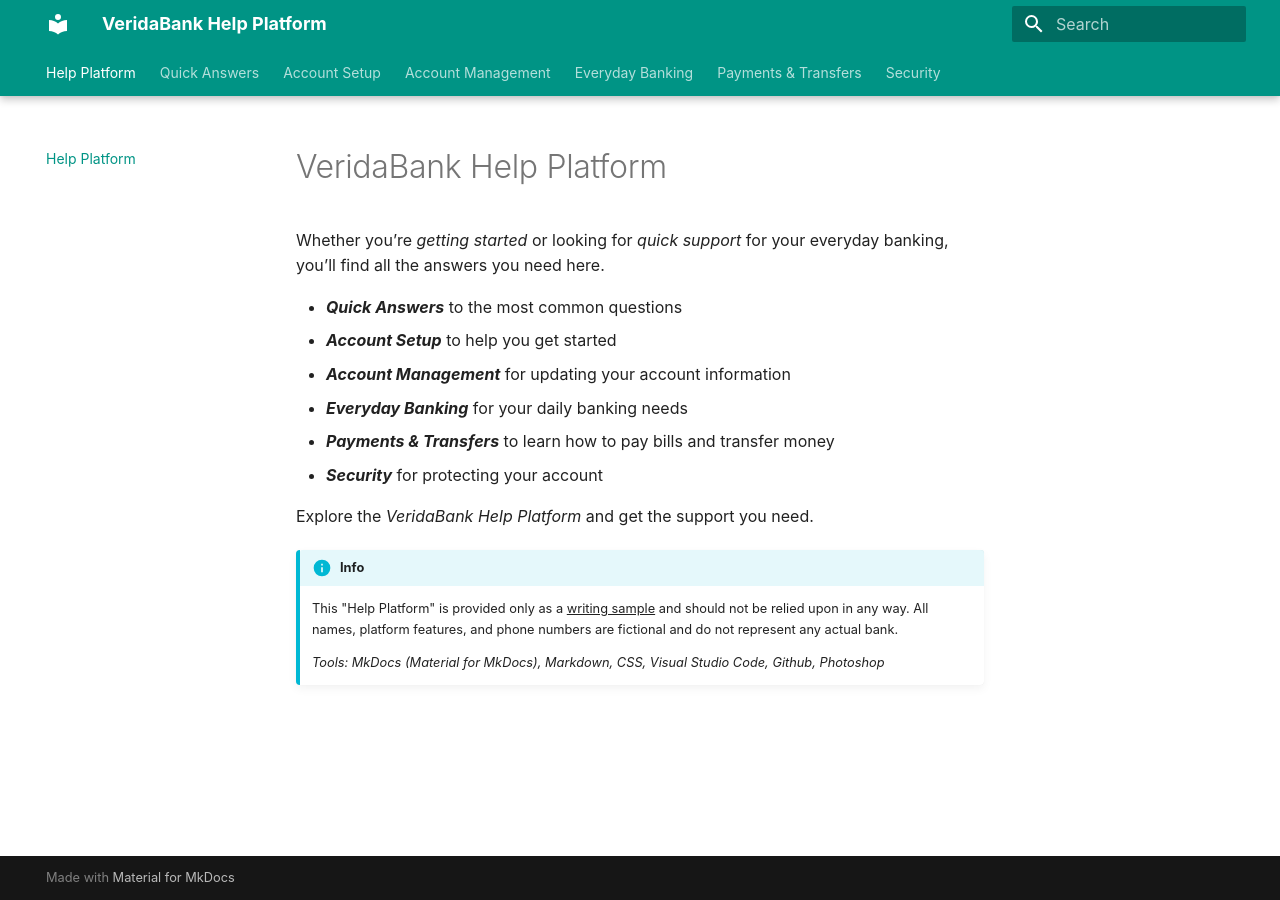
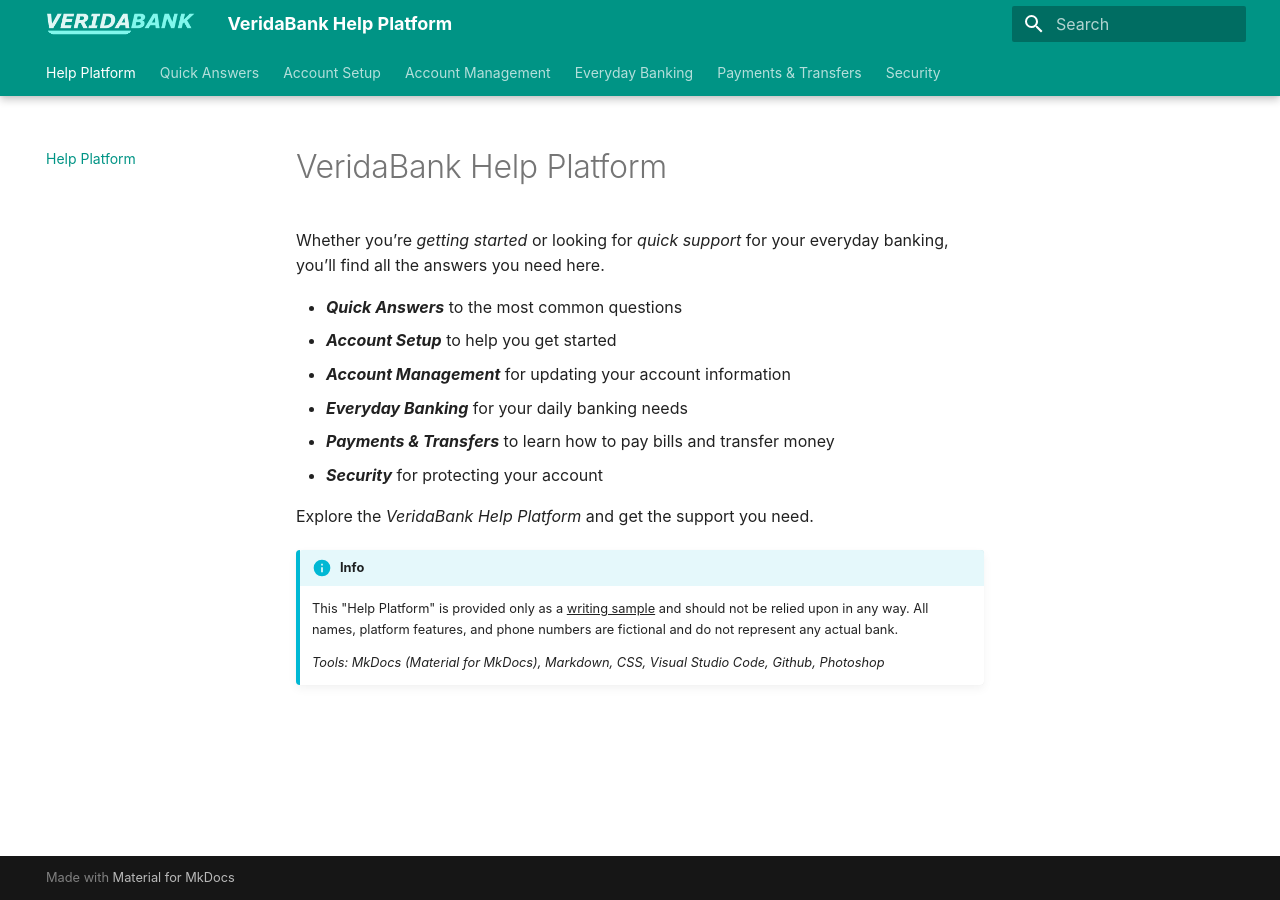
Before and after one commit to mlbms19/VeridaBank, an MkDocs documentation site: the page built from docs/index.md, in a window 1280 px wide. Built offline with MkDocs 1.6.1 and Material for MkDocs 9.7.7, drawn with Linux system fonts in a browser that asks for light colours; some web fonts are replaced.

Commit message:
Add custom logo to header

```diff
--- a/mkdocs.yml
+++ b/mkdocs.yml
@@ -3,6 +3,8 @@ site_name: VeridaBank Help Platform
 site_url: https://mydomain.org/mysite
 theme:
   name: material
+
+  logo: Assets/logo.png
 
   font:
     text: Aptos
```
Also changed, not shown: docs/Assets/logo.png (added).
